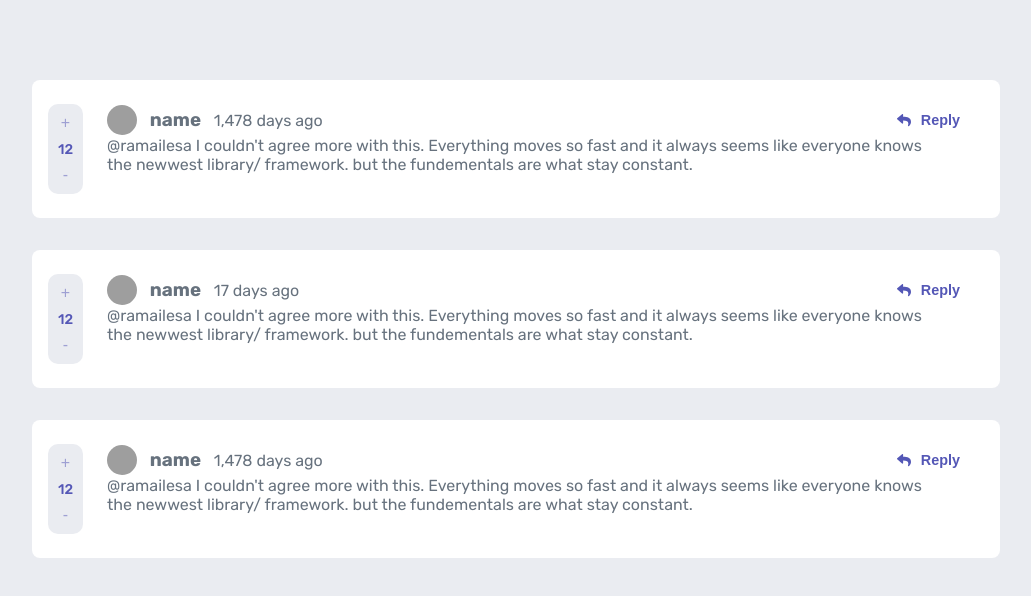
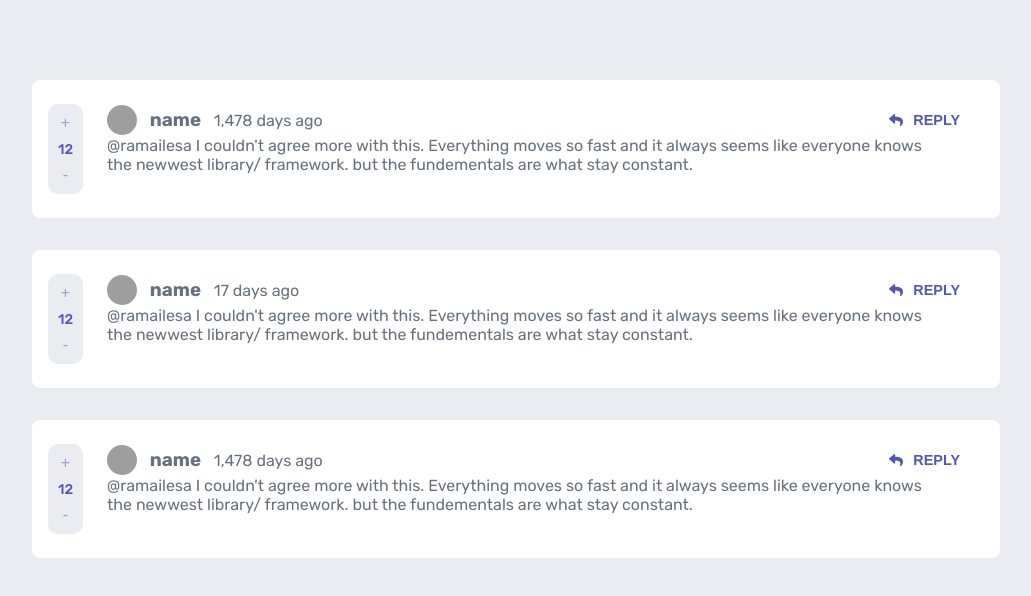
Before and after one commit to angelMarcosCastilla/commentsApp, a React (Vite) app: page / in a window 1280 px wide. Shown: the top 596 px of the page, without its empty margins (124-1155 px from the left). Built offline with nearby package versions, Linux system fonts and the light colour scheme; grey boxes are pictures that could not be loaded.

Commit message:
add color in component Button

```diff
--- a/index.html
+++ b/index.html
@@ -11,6 +11,7 @@
 	</head>
 	<body>
 		<div id="root"></div>
+		<div id="modal"></div>
 		<script type="module" src="/src/main.tsx"></script>
 	</body>
 </html>
--- a/src/components/Button.tsx
+++ b/src/components/Button.tsx
@@ -1,7 +1,8 @@
-import React from 'react';
+import React, { useMemo } from 'react';
 
 interface Props {
 	variant?: 'primary' | 'secondary' | 'text';
+	color?: 'error' | 'neutro' | 'primary';
 	icon?: React.ReactNode;
 	size?: 'small' | 'medium' | 'large';
 	children?: React.ReactNode;
@@ -9,12 +10,26 @@ interface Props {
 	disabled?: boolean;
 }
 
-const Button: React.FC<Props> = ({ children, variant = 'primary', ...rest }) => {
+const getVariableCss = (color: string): string => {
+	const variables: Record<string, string> = {
+		primary: '--primary-color',
+		secondary: '--color-secondary',
+		text: '--color-text',
+		error: '--soft-red',
+		neutro: '--grayish-blue',
+	};
+
+	return getComputedStyle(document.documentElement).getPropertyValue(variables[color]);
+};
+
+const Button: React.FC<Props> = ({ children, variant = 'primary', color = 'primary', ...rest }) => {
 	const isDisabled = Boolean(rest.disabled);
 
 	const className = `btn btn__${variant}`;
+	const btnColor = useMemo(() => getVariableCss(color), [color]);
+
 	return (
-		<button className={className} disabled={isDisabled} {...rest}>
+		<button style={{ '--color': btnColor }} className={className} disabled={isDisabled} {...rest}>
 			{children}
 		</button>
 	);
--- a/src/styles.css
+++ b/src/styles.css
@@ -22,7 +22,7 @@
 	--font-size: 16px;
 }
 
-body{
+body {
 	background-color: var(--light-gray);
 	font-family: var(--font-family);
 	font-size: var(--font-size);
@@ -30,7 +30,7 @@ body{
 }
 
 /* estilos container */
-.container{
+.container {
 	max-width: 1000px;
 	margin: 0 auto;
 	margin-top: 5rem;
@@ -38,31 +38,31 @@ body{
 }
 
 /*estilos comments card*/
-.comments-card{
+.comments-card {
 	padding: 1.5rem 1rem;
 	display: flex;
 	gap: 1.5rem;
 	margin-bottom: 2rem;
 	background-color: var(--white);
 	border-radius: 8px;
-	box-shadow:  0 10px 20px var(--very-gray);
+	box-shadow: 0 10px 20px var(--very-gray);
 }
-.comments-card__header{
+.comments-card__header {
 	display: flex;
 	align-items: center;
 	justify-content: space-between;
 }
-.coments-card__headerDetails{
+.coments-card__headerDetails {
 	display: flex;
 	align-items: center;
-	gap: .8rem;
+	gap: 0.8rem;
 	justify-content: space-between;
 }
-.comments-card__body{
+.comments-card__body {
 	max-width: 95%;
 }
 /* Components : Score */
-.score-container{
+.score-container {
 	padding: 10px;
 	border-radius: 10px;
 	width: 35px;
@@ -73,86 +73,88 @@ body{
 	justify-content: space-between;
 	background-color: var(--light-gray);
 }
-.score__button{
+.score__button {
 	border: none;
 	cursor: pointer;
 	background-color: transparent;
-	color: var(--primary-color) ;
+	color: var(--primary-color);
 	opacity: 0.5;
 	font-weight: 500;
 	font-size: 1rem;
 }
-.score__number{
+.score__number {
 	font-size: 14px;
 	color: var(--primary-color);
 	font-weight: 500;
 }
 
 /* Components : Avatar */
-.avatar{
+.avatar {
 	border-radius: 50%;
 	overflow: hidden;
 	object-fit: cover;
 }
 
-.avatar__small{
+.avatar__small {
 	width: 30px;
 	height: 30px;
 }
-.avatar__medium{
+.avatar__medium {
 	width: 50px;
 	height: 50px;
 }
 
-.avatar__large{
+.avatar__large {
 	width: 100px;
 	height: 100px;
 }
 
 /* components Button*/
-.btn{
+.btn {
 	padding: 0.5rem 1.5rem;
 	border: none;
 	border-radius: 8px;
 	cursor: pointer;
-	font-size: .9rem;
+	font-size: 0.9rem;
 	font-weight: 700;
 	display: flex;
 	align-items: center;
 	justify-content: center;
 	gap: 10px;
+	text-transform: uppercase;
 }
 
-.btn__text{
-	color: var(--primary-color);
+
+.btn__text {
+	color: var(--color);
 	background-color: transparent;
 }
 
-.btn__primary{
-	background-color: var(--primary-color);
+.btn__primary {
+	background-color: var(--color);
 	color: var(--white);
 }
 
-.btn__secondary{
-	color: var(--primary-color);
+.btn__secondary {
+	color: var(--color);
 	background-color: var(--white);
-	border: 1px solid var(--primary-color);
+	border: 1px solid var(--color);
 }
 
-.btn:hover{
+.btn:hover {
 	opacity: 0.8;
 }
 
-.btn:active{
+.btn:active {
 	opacity: 0.9;
 }
-.btn:disabled{
+.btn:disabled {
 	opacity: 0.5;
 	cursor: not-allowed;
 }
 
 /*component Text Area*/
-.textarea{
+.textarea {
 	width: 100%;
 	padding: 1rem;
 	border-radius: 8px;
@@ -165,9 +167,49 @@ body{
 }
 
 /*Editor*/
-.editorContainer{
+.editorContainer {
 	display: flex;
 	flex-direction: row;
 	gap: 1rem;
 	align-items: flex-start;
 }
+
+/*Modal*/
+.modalContainer {
+	position: fixed;
+	top: 0;
+	left: 0;
+	width: 100%;
+	height: 100%;
+	background-color: rgba(0, 0, 0, 0.4);
+	z-index: 100;
+	display: flex;
+	align-items: center;
+	justify-content: center;
+}
+
+.modal {
+	background-color: var(--white);
+	min-width: 300px;
+	padding: 2.5rem;
+	border-radius: 5px;
+}
+
+.modal__title {
+	font-size: 1.3rem;
+	letter-spacing: 0.9px;
+	color: var(--dark-blue);
+	margin-bottom: 1rem;
+}
+
+.modal__content {
+	font-size: 1rem;
+	color: var(--grayish-blue);
+	margin-bottom: 1rem;
+}
+
+.modal__footer {
+	display: flex;
+	justify-content: space-between;
+	gap: 1rem;
+}
```
